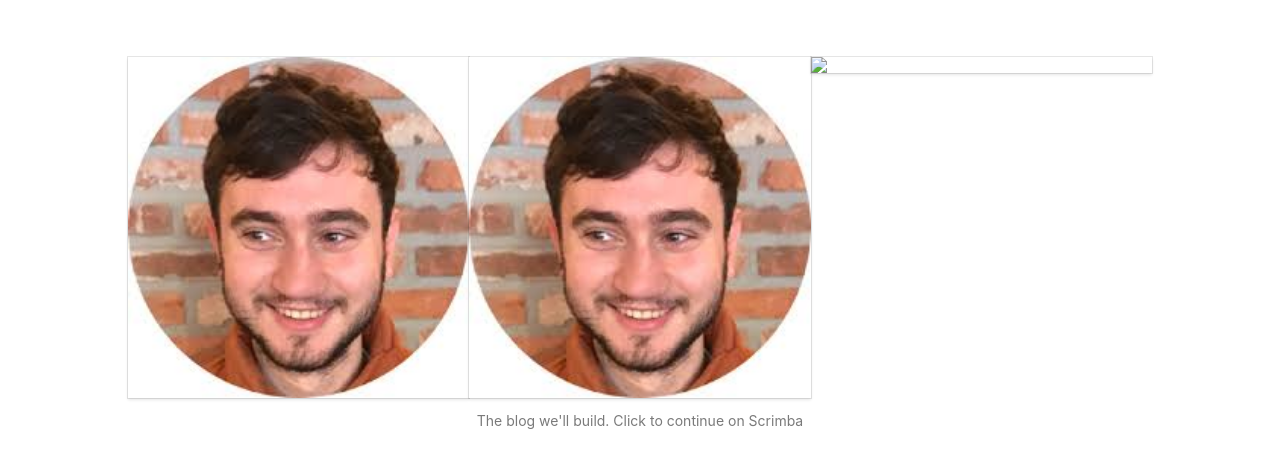
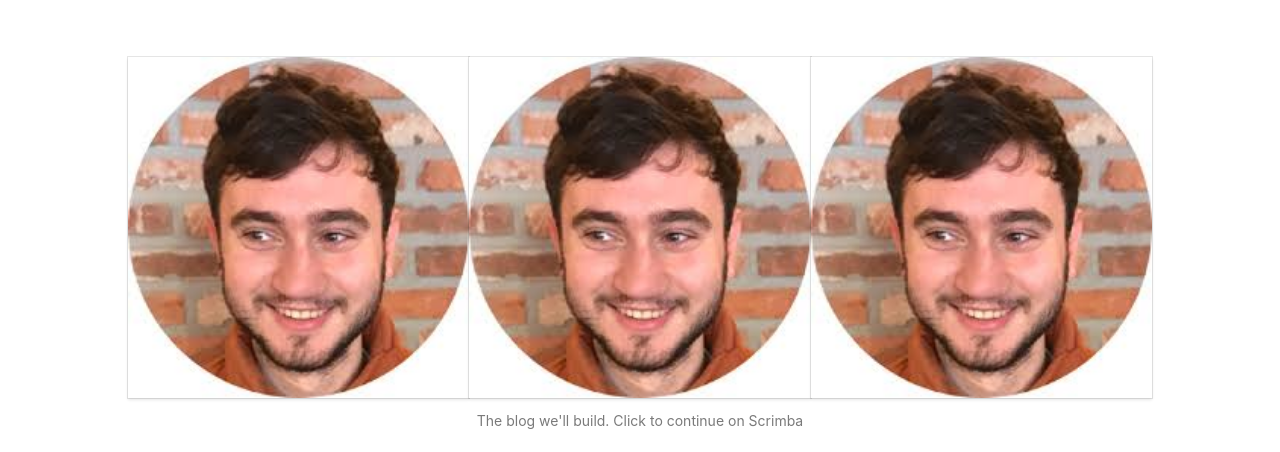
Before and after one commit to hebebaco/hebebaco.github.io, a plain HTML site: page blog/index.html in a window 1280 px wide. Shown: the part 332-784 px from the top of the page. Drawn offline with nearby package versions, Linux system fonts and the light colour scheme.

Commit message:
actualizacion x

```diff
--- a/blog/index.html
+++ b/blog/index.html
@@ -98,7 +98,7 @@
 					</div>
 					<div class="column">
 						<div class="image card">
-							<a><img src="images/zadek.jpg"></a>
+							<a><img src="images/zaydek.jpg"></a>
 						</div>
 					</div>
 				</figure>
```
